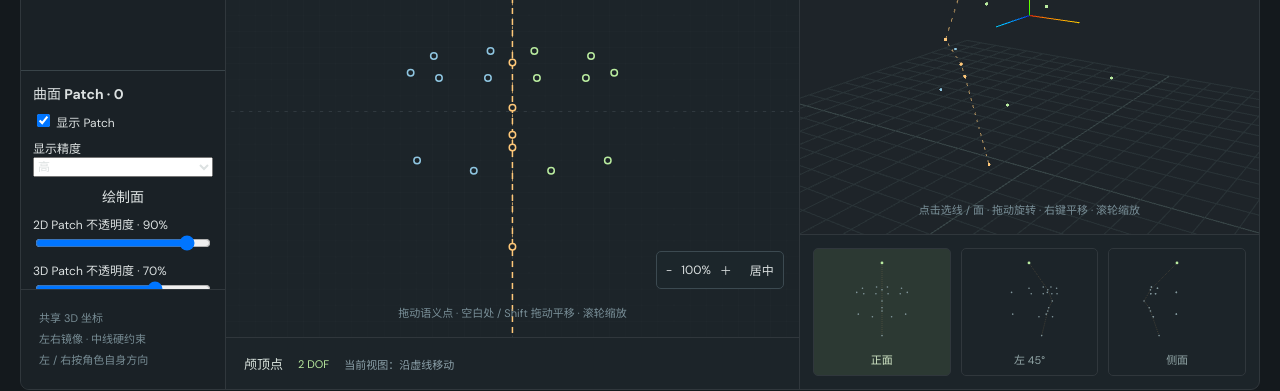
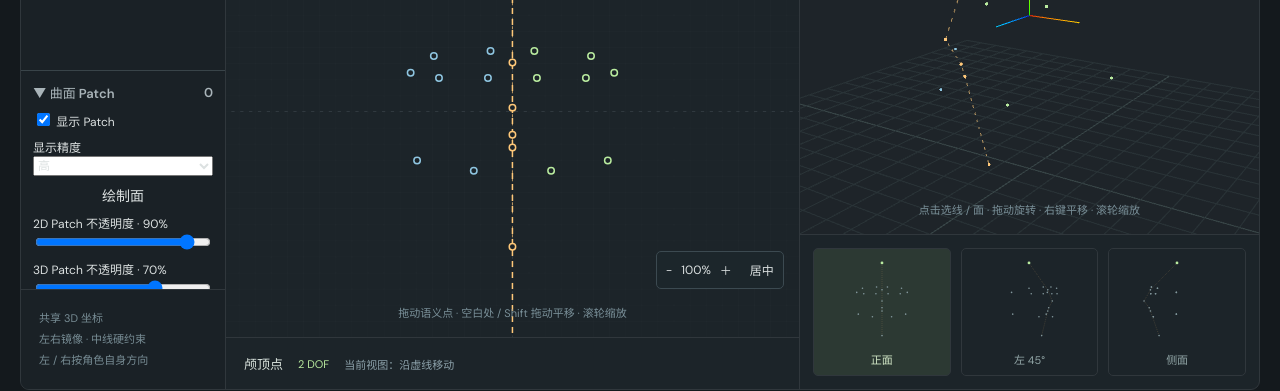
Before and after one commit to zbwxp/2D_headset, a React (Vite) app: page / in a window 1280 px wide. Shown: the part 336-727 px from the top of the page. Built offline with nearby package versions, Linux system fonts and the light colour scheme.

Commit message:
Make sidebar patch section collapsible

```diff
--- a/src/app/styles.css
+++ b/src/app/styles.css
@@ -2318,3 +2318,7 @@ i:not([class]) {
 .patch-panel h3 {font-size:14px;margin:0}.patch-panel label{font-size:12px;display:flex;flex-direction:column}.patch-panel small{display:block;color:#ffc879}.patch-panel button[aria-pressed=true]{outline:1px solid #b9eb9f}
 
 .patch-panel {max-height:34%;overflow:auto;flex-shrink:0}.patch-panel > button{flex-shrink:0}
+
+.patch-panel .patch-heading {padding:0;text-align:left;font-weight:600}
+.patch-panel-content {display:flex;flex-direction:column;gap:8px}
+.patch-panel.collapsed {overflow:visible;flex:0 0 auto}
--- a/src/ui/patches/PatchPanel.tsx
+++ b/src/ui/patches/PatchPanel.tsx
@@ -1,10 +1,13 @@
+import { useUI } from "../session";
 import { useEditor } from '../../app/store';
 import { defaultDisplay, patchSampling, patchQualityLevels, type PatchQuality } from '../../domain/patches/model';
 import { tessellate } from '../../domain/patches/geometry';
 export default function PatchPanel() {
+    const collapsed = useUI(s=>s.patchCollapsed);
     const s = useEditor(), d = { ...defaultDisplay, ...s.project.patchDisplay };
-    return <section className="patch-panel" data-ui-keyboard>
-    <h3>曲面 Patch · {s.project.patches?.length ?? 0}</h3>
+    return <section className={`patch-panel ${collapsed ? "collapsed" : ""}`} aria-label="曲面 Patch" data-ui-keyboard>
+    <button className="section-heading patch-heading" aria-expanded={!collapsed} aria-controls="patch-panel-content" onClick={()=>useUI.setState({patchCollapsed:!collapsed})}><span>{collapsed ? "▶" : "▼"} 曲面 Patch</span><span>{s.project.patches?.length ?? 0}</span></button>
+    {!collapsed && <div id="patch-panel-content" className="patch-panel-content">
     <label><span><input type="checkbox" aria-label="显示 Patch" checked={d.visible!==false} onChange={e=>s.setPatchVisible(e.target.checked)}/> 显示 Patch</span></label>
     <label>显示精度<select aria-label="Patch 显示精度" value={d.quality==='ultra'?'high':d.quality??'high'} onChange={e=>s.setPatchQuality(e.target.value as PatchQuality)}>{Object.entries(patchQualityLevels).map(([key,value])=><option key={key} value={key}>{value.label}</option>)}</select></label>
     {d.visible===false && <small>已暂停曲面计算，调整点线后开启即可查看。</small>}
@@ -12,5 +15,6 @@ export default function PatchPanel() {
     {s.patchCreation && <div>已选 {s.patchCreation.length} / 4 条边{s.patchCreation.map(id => <button key={id} onClick={() => s.pickPatchEdge(id)}>{s.project.curves.find(c => c.id === id)?.name} ×</button>)}</div>}
     {(['opacity2d', 'opacity3d'] as const).map((key, i) => <label key={key}>{i ? '3D Patch 不透明度' : '2D Patch 不透明度'} · {Math.round(d[key] * 100)}%<input aria-label={i ? '3D Patch 不透明度' : '2D Patch 不透明度'} type="range" min="0" max="100" value={d[key] * 100} onChange={e => s.setPatchDisplay(key, +e.target.value / 100)}/></label>)}
     {(s.project.patches ?? []).map((p, i) => { const m = d.visible===false ? {invalid:undefined,warning:undefined} : tessellate(s.project, p, patchSampling(d).subdivisions); return <div key={p.id} data-testid={`patch-row-${p.id}`}><button aria-pressed={s.selectedPatchId === p.id} onClick={() => s.selectPatch(p.id)}>{p.type === 'tri' ? '三边面' : '四边面'} {i + 1}{p.mirrorPartnerId ? ' · 镜像对' : ''}</button><button aria-label={`删除 Patch ${i + 1}`} onClick={() => s.deletePatch(p.id)}>删除</button>{(m.invalid || m.warning) && <small>⚠ {m.invalid ? 'INVALID：' : ''}{m.invalid ?? m.warning}</small>}</div>; })}
+    </div>}
     </section>;
 }
--- a/src/ui/session.ts
+++ b/src/ui/session.ts
@@ -14,6 +14,7 @@ export function activeSelection(): Entity | null {
 export const useUI = create<{
   landmarkCollapsed: boolean;
   curveCollapsed: boolean;
+  patchCollapsed: boolean;
   duplicateId: string | null;
   deleteTarget: Entity | null;
   renameTarget: Entity | null;
@@ -22,6 +23,7 @@ export const useUI = create<{
 }>(() => ({
   landmarkCollapsed: false,
   curveCollapsed: false,
+  patchCollapsed: false,
   duplicateId: null,
   deleteTarget: null,
   renameTarget: null,
```
